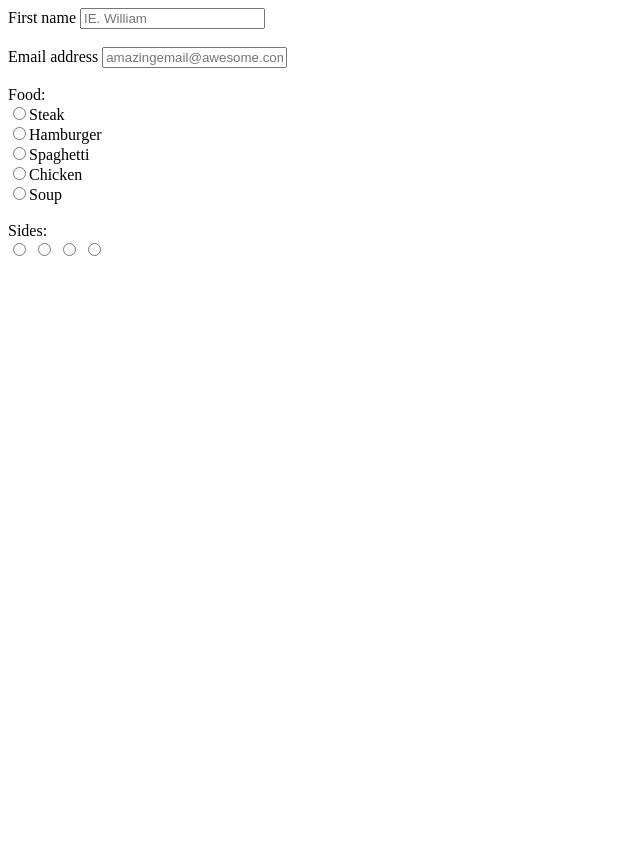
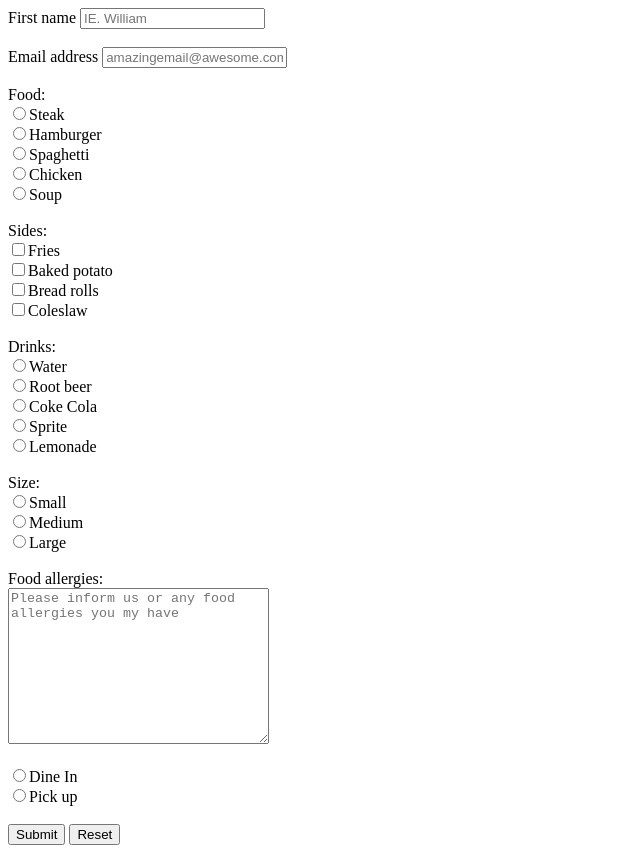
Before and after one commit to jortizcota/Assignment05, a plain HTML site: page index.html in a window 1280 px wide. Shown: the whole page, without its empty margins (0-640 px from the left). Before the commit the page ends 800 px from the top, so only its background shows below. Drawn offline with Linux system fonts and the light colour scheme.

Commit message:
completed form on index.html

```diff
--- a/index.html
+++ b/index.html
@@ -26,10 +26,40 @@
         <input type="radio" name="food" id="soup">Soup
         <br><br>
         Sides:<br>
-        <input type="radio" name="side" id="">
-        <input type="radio" name="side" id="">
-        <input type="radio" name="side" id="">
-        <input type="radio" name="side" id="">
+        <input type="checkbox" name="side1" id="fries">Fries
+        <br>
+        <input type="checkbox" name="side2" id="baked-potato">Baked potato
+        <br>
+        <input type="checkbox" name="side3" id="bread-rolls">Bread rolls
+        <br>
+        <input type="checkbox" name="side4" id="coleslaw">Coleslaw
+        <br><br>
+        Drinks:<br>
+        <input type="radio" name="drinks" id="water">Water
+        <br>
+        <input type="radio" name="drinks" id="root-beer">Root beer
+        <br>
+        <input type="radio" name="drinks" id="coke-cola">Coke Cola
+        <br>
+        <input type="radio" name="drinks" id="sprite">Sprite
+        <br>
+        <input type="radio" name="drinks" id="lemonade">Lemonade
+        <br><br>
+        Size:<br>
+        <input type="radio" name="size" id="small">Small
+        <br>
+        <input type="radio" name="size" id="medium">Medium
+        <br>
+        <input type="radio" name="size" id="large">Large
+        <br><br>
+        Food allergies:<br>
+        <textarea name="food-allergies" id="food-allergies" placeholder="Please inform us or any food allergies you my have" cols="30" rows="10"></textarea><br><br>
+        <input type="radio" name="dining" id="dine-in">Dine In
+        <br>
+        <input type="radio" name="dining" id="pick-up">Pick up
+        <br><br>
+        <input type="submit" value="Submit">
+        <input type="reset" value="Reset">
     </form>
 </body>
 </html>
```
